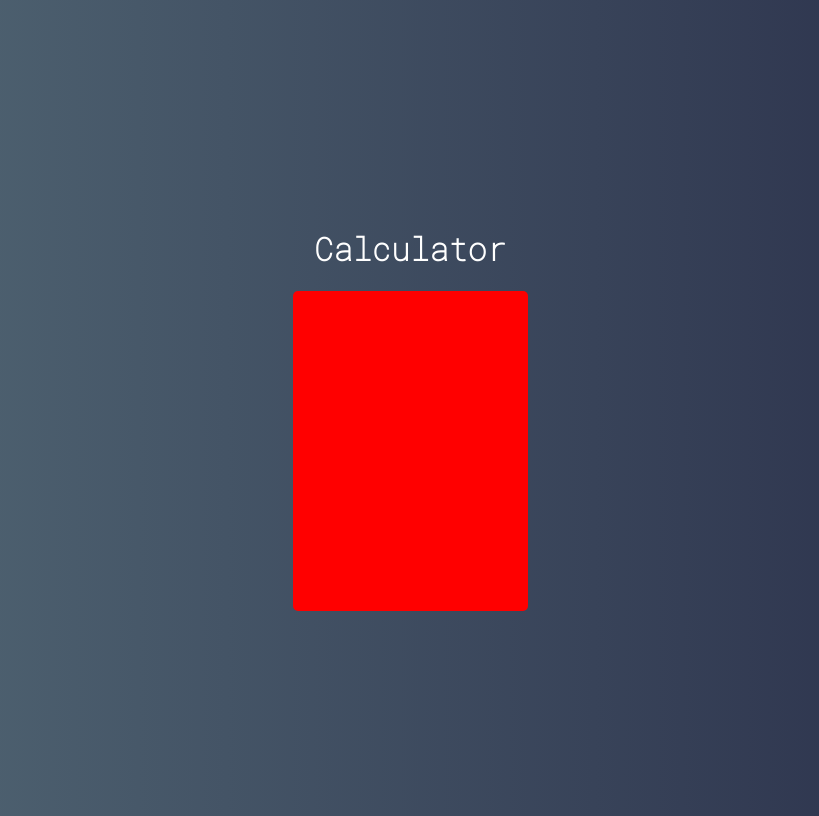
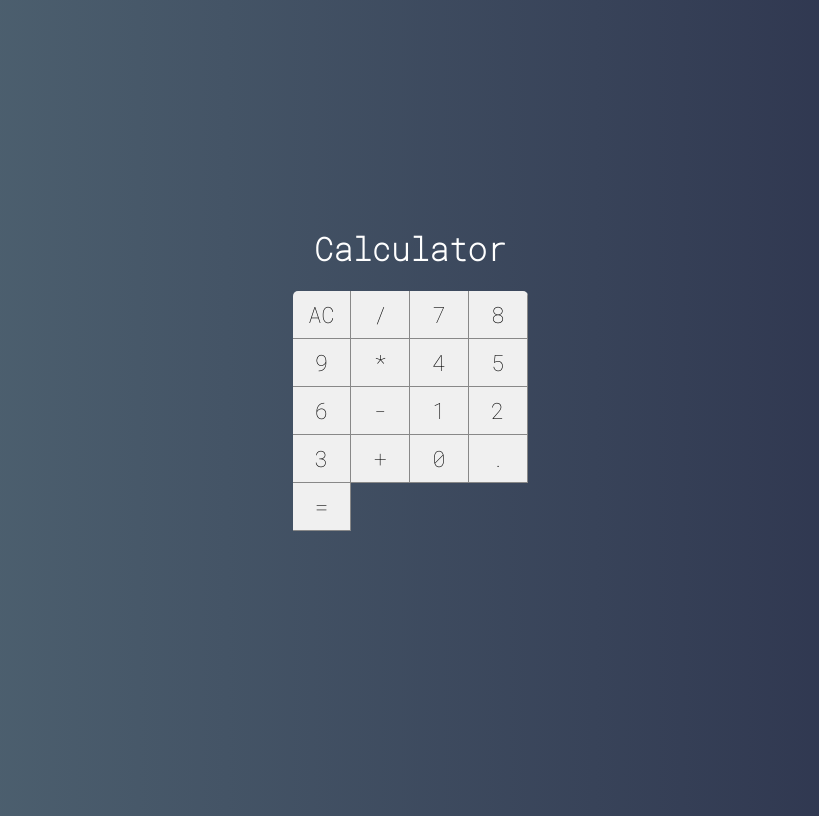
Before and after one commit to danielle-victoria/Curso-Web-Moderno, a React (Create React App) app in the folder Exercicios-WEB/react/calculadora/: page / in a window 1280 px wide. Shown: the whole page, without its empty margins (230-1049 px from the left). Built offline with nearby package versions, Linux system fonts and the light colour scheme.

Commit message:
Aula 3 - React - Projeto Calculadora: Componente Button #01

```diff
--- /dev/null
+++ b/Exercicios-WEB/react/calculadora/src/components/Button.css
@@ -0,0 +1,15 @@
+/* Aula 3 - React - Projeto Calculadora: Componente Button #01*/
+
+:root {
+    --bg-button: #f0f0f0;
+    --border-button: solid 1px #888;
+}
+
+.button {
+    font-size: 1.4em;
+    background-color: var(--bg-button);
+    border: none;
+    border-right: var(--border-button);
+    border-bottom: var(--border-button);
+    outline: none;
+}
--- /dev/null
+++ b/Exercicios-WEB/react/calculadora/src/components/Button.jsx
@@ -0,0 +1,9 @@
+/* Aula 3 - React - Projeto Calculadora: Componente Button #01 */
+
+
+import React from "react"
+import './Button.css'
+
+
+export default props =>
+    <button className="button">{props.label}</button>
--- a/Exercicios-WEB/react/calculadora/src/main/Calculator.css
+++ b/Exercicios-WEB/react/calculadora/src/main/Calculator.css
@@ -5,5 +5,9 @@
     width: 235px;
     border-radius: 5px;
     overflow: hidden;
-    background-color: red; /*temporário*/
+    /*background-color: red; /*temporário*/
+
+    display: grid;
+    grid-template-columns: repeat(4, 25%);
+    grid-template-rows: 48px 48px 48px 48px 48px;
 }
--- a/Exercicios-WEB/react/calculadora/src/main/Calculator.jsx
+++ b/Exercicios-WEB/react/calculadora/src/main/Calculator.jsx
@@ -1,13 +1,30 @@
 // Aula 2 - React - Projeto Calculadora: Componente Calculator
 
-import React, {Component} from "react";
+import React, {Component} from "react"
 import './Calculator.css'
+import Button from "../components/Button"
 
 export default class Calculator extends Component {
     render() {
         return(
             <div className="calculator">
-
+            <Button label="AC"/>
+            <Button label="/"/>
+            <Button label="7"/>
+            <Button label="8"/>
+            <Button label="9"/>
+            <Button label="*"/>
+            <Button label="4"/>
+            <Button label="5"/>
+            <Button label="6"/>
+            <Button label="-"/>
+            <Button label="1"/>
+            <Button label="2"/>
+            <Button label="3"/>
+            <Button label="+"/>
+            <Button label="0"/>
+            <Button label="."/>
+            <Button label="="/>
             </div>
         )
     }
```
